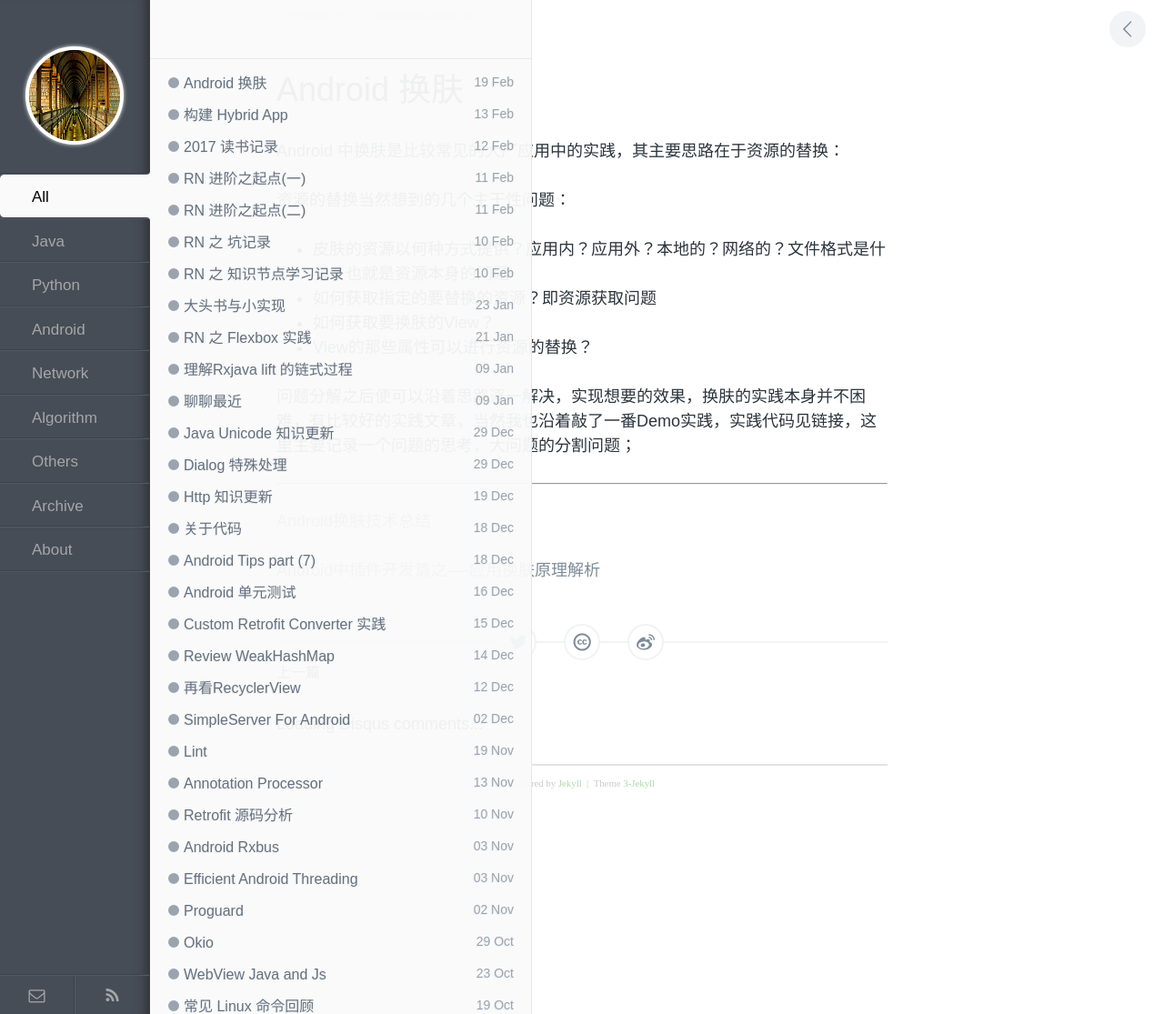
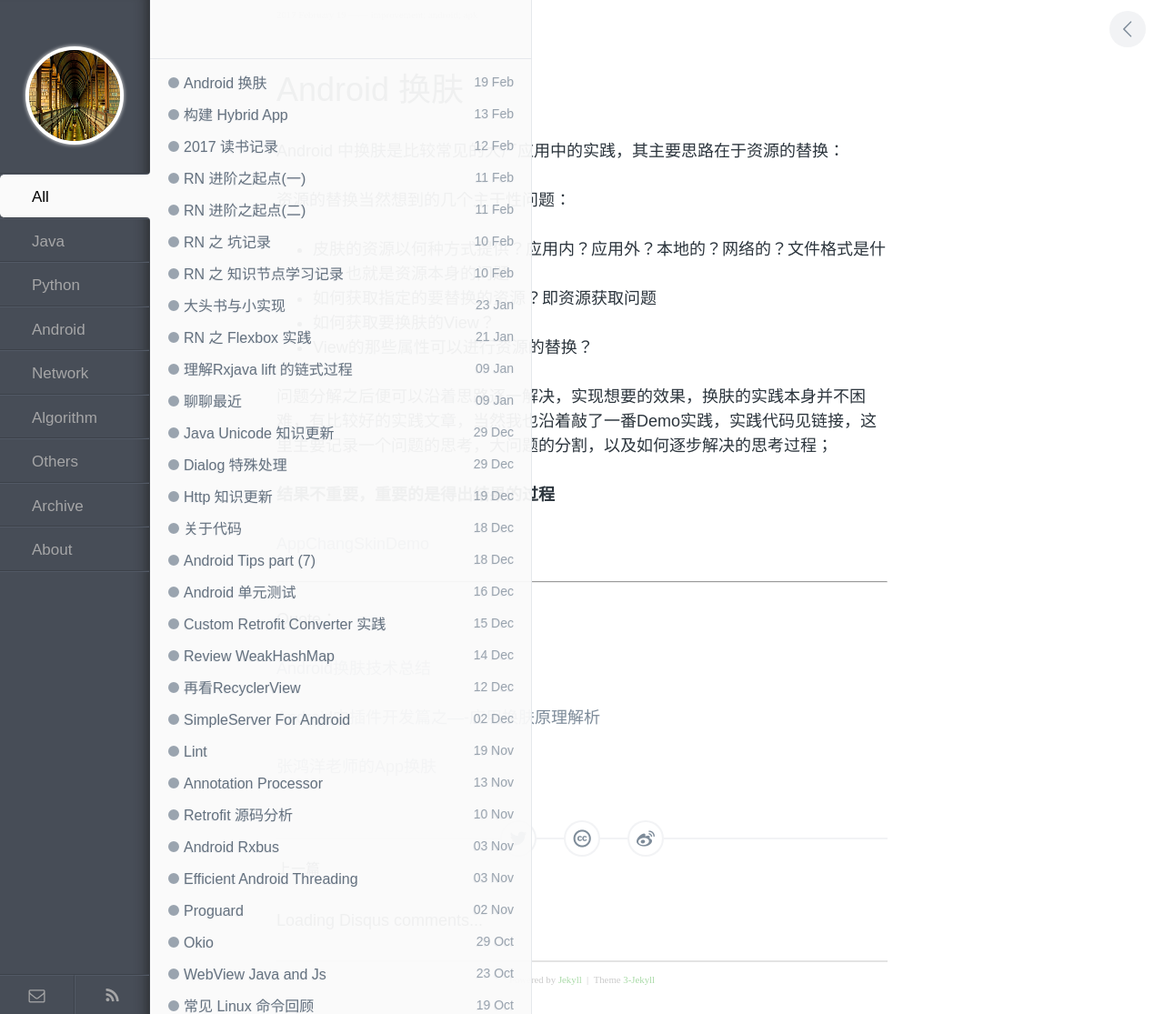
Before and after one commit to enlipan/enlipan.github.io, a Jekyll site: the page built from _posts/2017-02-19-app-skin-change.md, in a window 1280 px wide. Shown: the whole page at 91% size. Built offline with Jekyll 4.4.1, drawn with Linux system fonts in a browser that asks for light colours; nearby versions of some CDN libraries; comment, search, counter and statistics services are not loaded.

Commit message:
add link

```diff
--- a/_posts/2017-02-19-app-skin-change.md
+++ b/_posts/2017-02-19-app-skin-change.md
@@ -14,10 +14,18 @@
 *  如何获取要换肤的View？
 *  View的那些属性可以进行资源的替换？
 
-问题分解之后便可以沿着思路逐一解决，实现想要的效果，换肤的实践本身并不困难，有比较好的实践文章，当然我也沿着敲了一番Demo实践，实践代码见链接，这里主要记录一个问题的思考，大问题的分割问题；
+问题分解之后便可以沿着思路逐一解决，实现想要的效果，换肤的实践本身并不困难，有比较好的实践文章，当然我也沿着敲了一番Demo实践，实践代码见链接，这里主要记录一个问题的思考，大问题的分割，以及如何逐步解决的思考过程；
+
+**结果不重要，重要的是得出结果的过程**
+
+[AppChangSkinDemo](https://github.com/itlipan/AppChangSkinDemo)
 
 ---
+
+Quote：
 
 [Android换肤技术总结](http://blog.zhaiyifan.cn/2015/09/10/Android%E6%8D%A2%E8%82%A4%E6%8A%80%E6%9C%AF%E6%80%BB%E7%BB%93/)
 
 [ Android中插件开发篇之----应用换肤原理解析](http://blog.csdn.net/jiangwei0910410003/article/details/47679843)
+
+[张鸿洋老师的App换肤 ](https://github.com/hongyangAndroid/ChangeSkin)
```
Also changed, not shown: _posts/2016-12-15-custom-retrofit-converter.md (+3 -0 lines).
